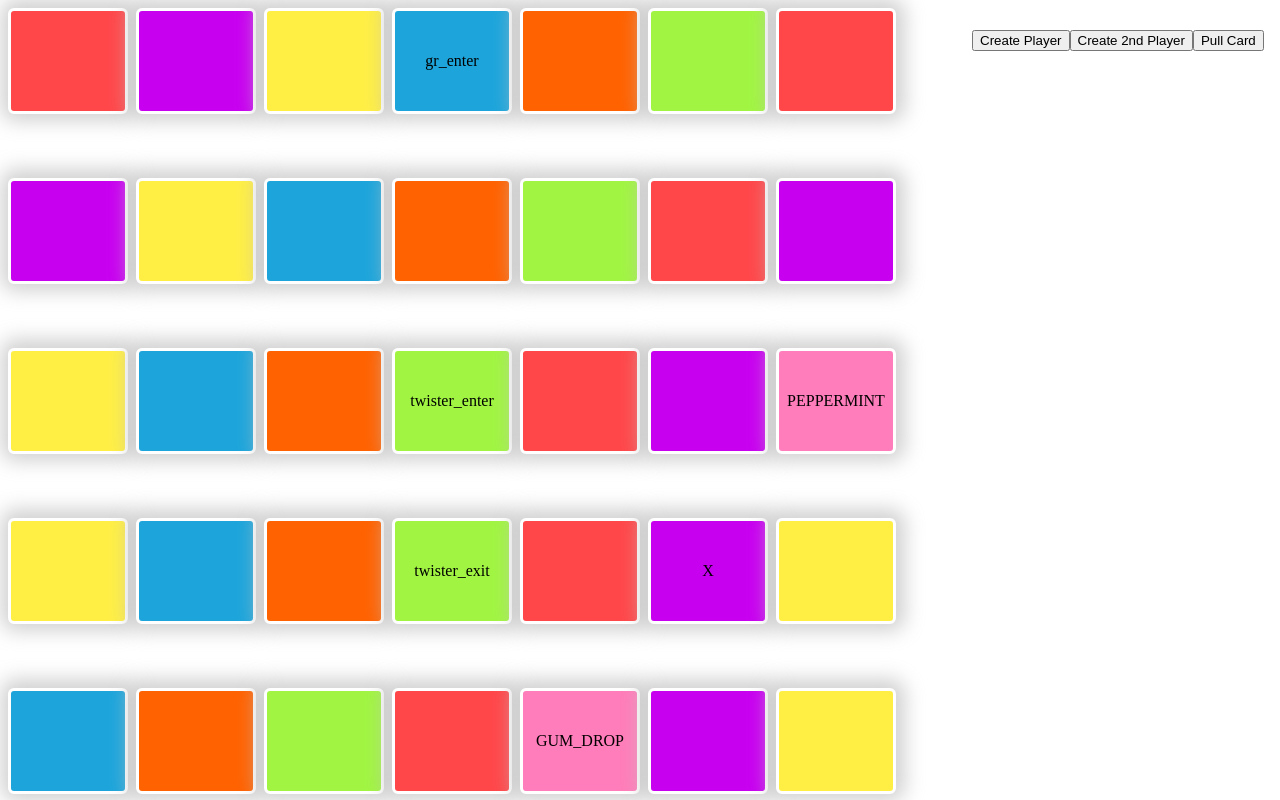
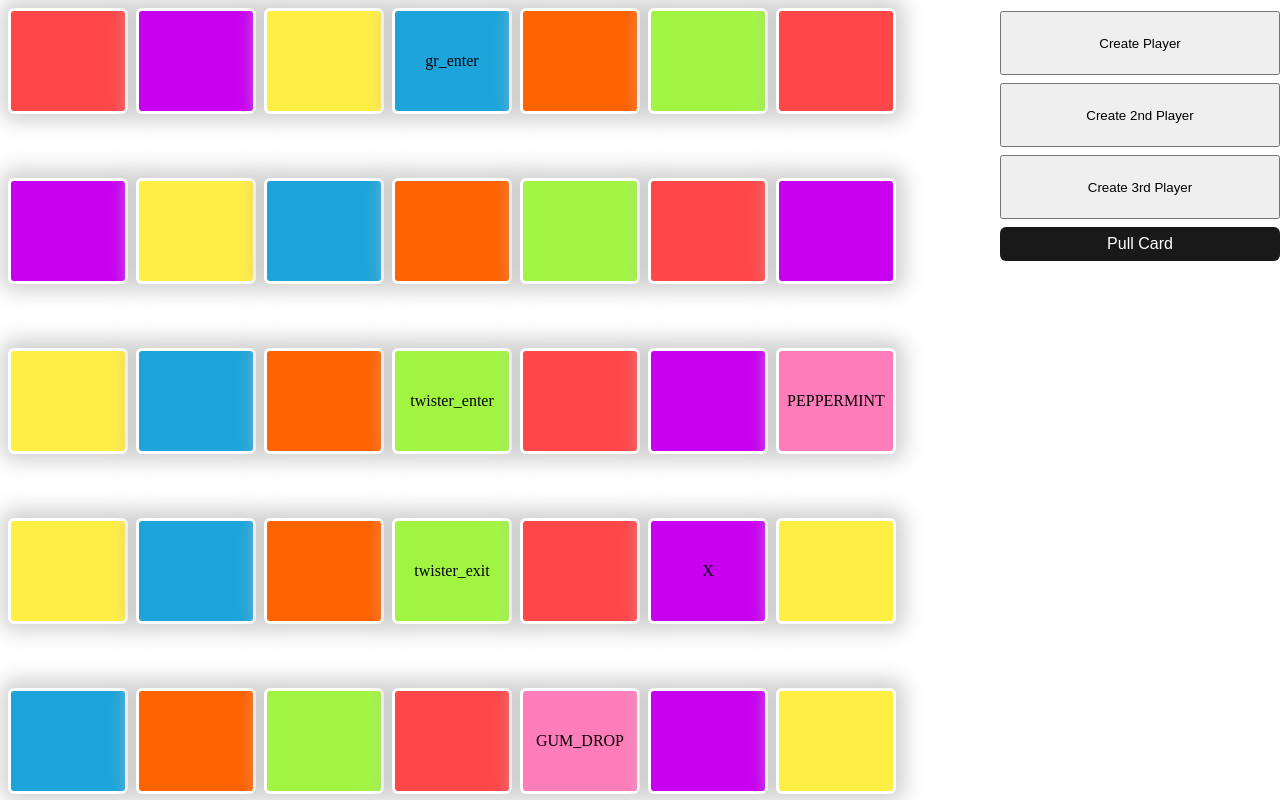
Before and after one commit to nickqweaver/candy-land, a Next.js app: page / in a window 1280 px wide. Shown: the top 800 px of the page. Built offline with nearby package versions, Linux system fonts and the light colour scheme.

Commit message:
feat: add lenny

```diff
--- a/components/Deck/Card.tsx
+++ b/components/Deck/Card.tsx
@@ -1,5 +1,6 @@
 import { getColorFromTrackType } from "helpers/getColorFromTrackType"
 import { Card as CardType } from "types/Cards"
+import { TrackType } from "types/Track"
 
 export const Card = (props: CardType) => {
   const tiles = [...Array(props.multiplier).keys()].map((_, i) => {
@@ -30,6 +31,11 @@ export const Card = (props: CardType) => {
       }}
     >
       {tiles}
+      {(props.type === TrackType.GUM_DROP ||
+        props.type === TrackType.ICE_CREAM ||
+        props.type === TrackType.PEPPERMINT ||
+        props.type === TrackType.CHOCOLATE ||
+        props.type === TrackType.LOLLIPOP) && <span>{props.type}</span>}
     </div>
   )
 }
--- a/pages/index.tsx
+++ b/pages/index.tsx
@@ -18,17 +18,29 @@ export default function Home() {
   }
 
   return (
-    <div style={{ display: "grid", gridTemplateColumns: "1fr 300px" }}>
+    <div style={{ display: "grid", gridTemplateColumns: "1fr 280px" }}>
       <Track />
       <div
         style={{
           display: "grid",
-          gridTemplateRows: "64px 1fr 1fr",
+          gridTemplateRows: "256px 1fr 1fr",
           alignItems: "center",
+          position: "fixed",
+          right: "0px",
+          width: "280px",
+          margin: "auto",
+          background: "#FFF",
         }}
       >
-        <div>
+        <div
+          style={{
+            display: "grid",
+            gridTemplateRows: "64px 64px 64px",
+            rowGap: "8px",
+          }}
+        >
           <button
+            disabled={state.players.length >= 3}
             onClick={() =>
               dispatch({
                 type: "CREATE_PLAYER",
@@ -39,16 +51,42 @@ export default function Home() {
             Create Player
           </button>
           <button
+            disabled={state.players.length >= 3}
             onClick={() =>
               dispatch({
                 type: "CREATE_PLAYER",
-                player: { name: "Olivia", color: "RED" },
+                player: { name: "Olivia", color: "GREEN" },
               })
             }
           >
             Create 2nd Player
           </button>
-          <button onClick={() => takeTurn()} disabled={isMoveDisabled}>
+          <button
+            disabled={state.players.length >= 3}
+            onClick={() =>
+              dispatch({
+                type: "CREATE_PLAYER",
+                player: { name: "Lenny", color: "RED" },
+              })
+            }
+          >
+            Create 3rd Player
+          </button>
+          <button
+            onClick={() => takeTurn()}
+            disabled={isMoveDisabled}
+            style={{
+              background: `${
+                isMoveDisabled ? "rgba(0, 0, 0, .50)" : "rgba(0, 0, 0, .90)"
+              }`,
+              padding: "8px 24px",
+              fontSize: "16px",
+              color: "#FFF",
+              border: "none",
+              borderRadius: "6px",
+              cursor: "pointer",
+            }}
+          >
             Pull Card
           </button>
         </div>
```
